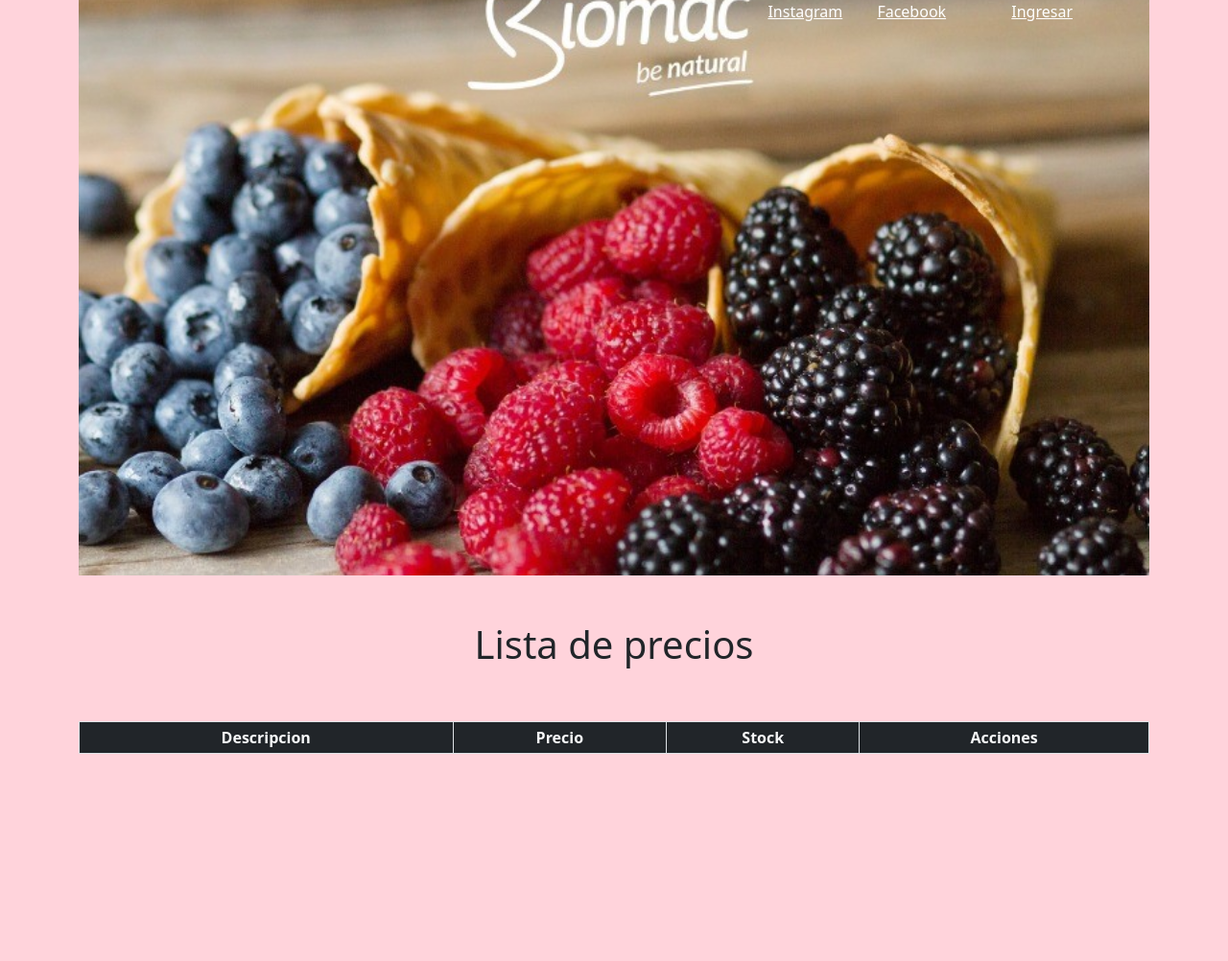
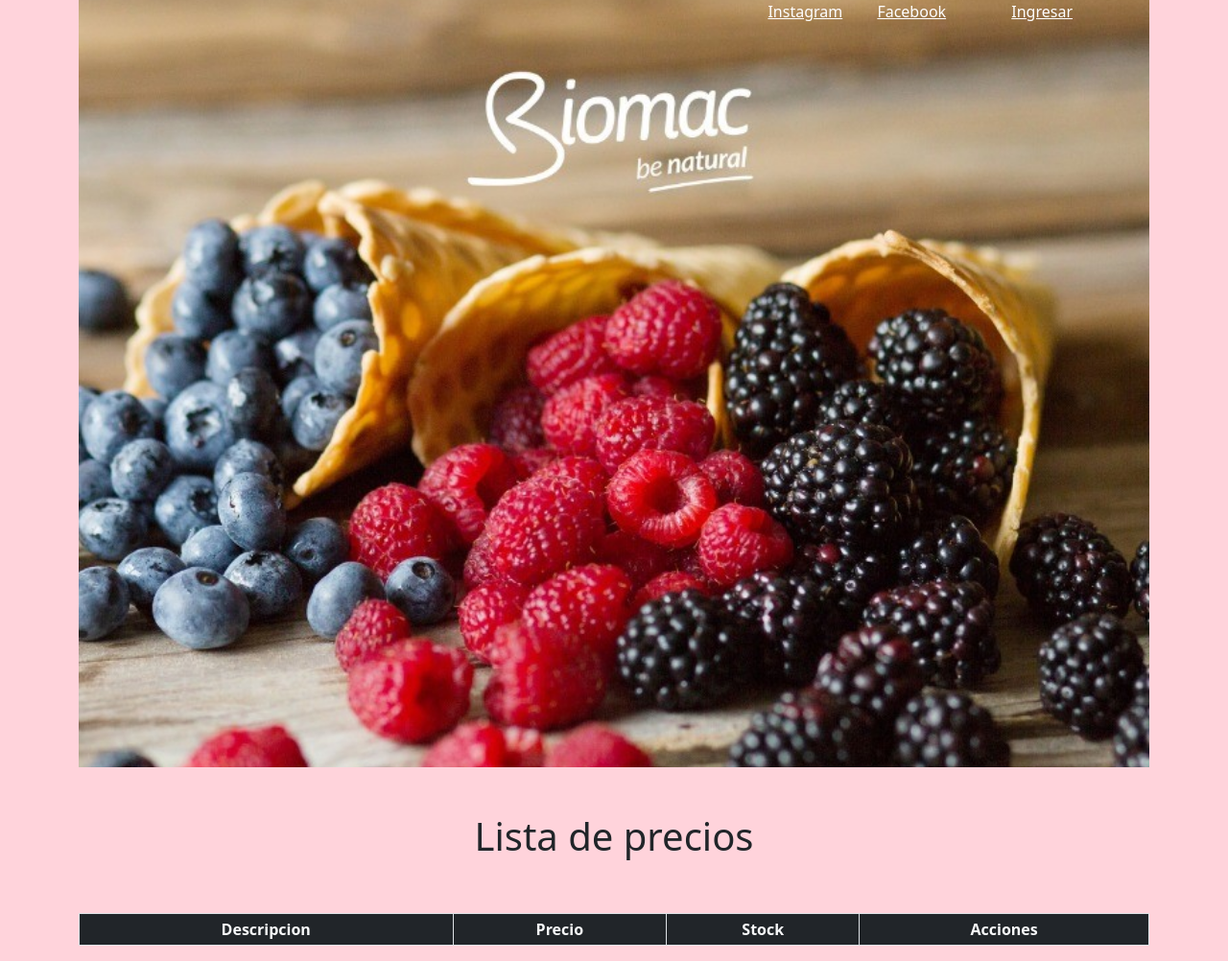
Before and after one commit to MaxiCarrion/tp_grupal1, a PHP site: page /lista_de_precios_admin.php in a window 1280 px wide. Shown: the whole page at 96% size. Before the commit the page ends 786 px from the top, so only its background shows below. Run offline with PHP 8.4, Linux system fonts and the light colour scheme; data that the repository does not hold is empty.

Commit message:
se cambio el valor de height

```diff
--- a/lista_de_precios_admin.php
+++ b/lista_de_precios_admin.php
@@ -11,7 +11,7 @@
             background: url('img/img/fondo.jpg');
             background-position: center center;
             background-size: cover;
-            height: 75vh;
+            height: 100vh;
         }
     </style>
 
```
